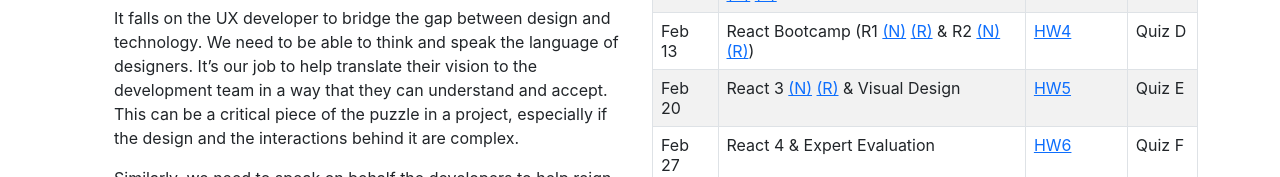
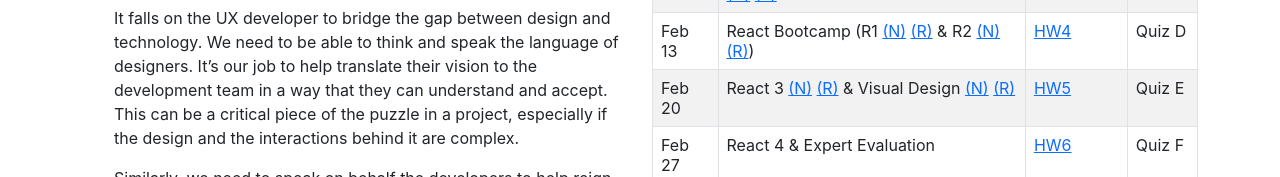
Before and after one commit to ctnelson1997/cs571-org, a React (Create React App) app: page / in a window 1280 px wide. Shown: the part 402-579 px from the top of the page. Built offline with nearby package versions, Linux system fonts and the light colour scheme.

Commit message:
vis design

```diff
--- a/src/components/Schedule.js
+++ b/src/components/Schedule.js
@@ -40,7 +40,7 @@ export default function Schedule() {
                 </tr>
                 <tr>
                     <td>Feb 20<br/></td>
-                    <td>React 3 <a target="_blank" href="https://github.com/CS571-S23/lectures/blob/main/Week05/Week05-React3/week05-react3.pdf">(N)</a> <a target="_blank" href="https://cdnapisec.kaltura.com/p/1660902/sp/166090200/embedIframeJs/uiconf_id/25717641/partner_id/1660902?iframeembed=true&playerId=kaltura_player&entry_id=1_vvoxkgra">(R)</a> & Visual Design</td>
+                    <td>React 3 <a target="_blank" href="https://github.com/CS571-S23/lectures/blob/main/Week05/Week05-React3/week05-react3.pdf">(N)</a> <a target="_blank" href="https://cdnapisec.kaltura.com/p/1660902/sp/166090200/embedIframeJs/uiconf_id/25717641/partner_id/1660902?iframeembed=true&playerId=kaltura_player&entry_id=1_vvoxkgra">(R)</a> & Visual Design <a target="_blank" href="https://github.com/CS571-S23/lectures/blob/main/Week05/Week05-VisualDesign/week05-visualdesign.pdf">(N)</a> <a target="_blank" href="https://cdnapisec.kaltura.com/p/1660902/sp/166090200/embedIframeJs/uiconf_id/25717641/partner_id/1660902?iframeembed=true&playerId=kaltura_player&entry_id=1_m5q5tdei">(R)</a></td>
                     <td><a href="https://github.com/CS571-S23/hw5">HW5</a></td>
                     <td>Quiz E</td>
                 </tr>
```
